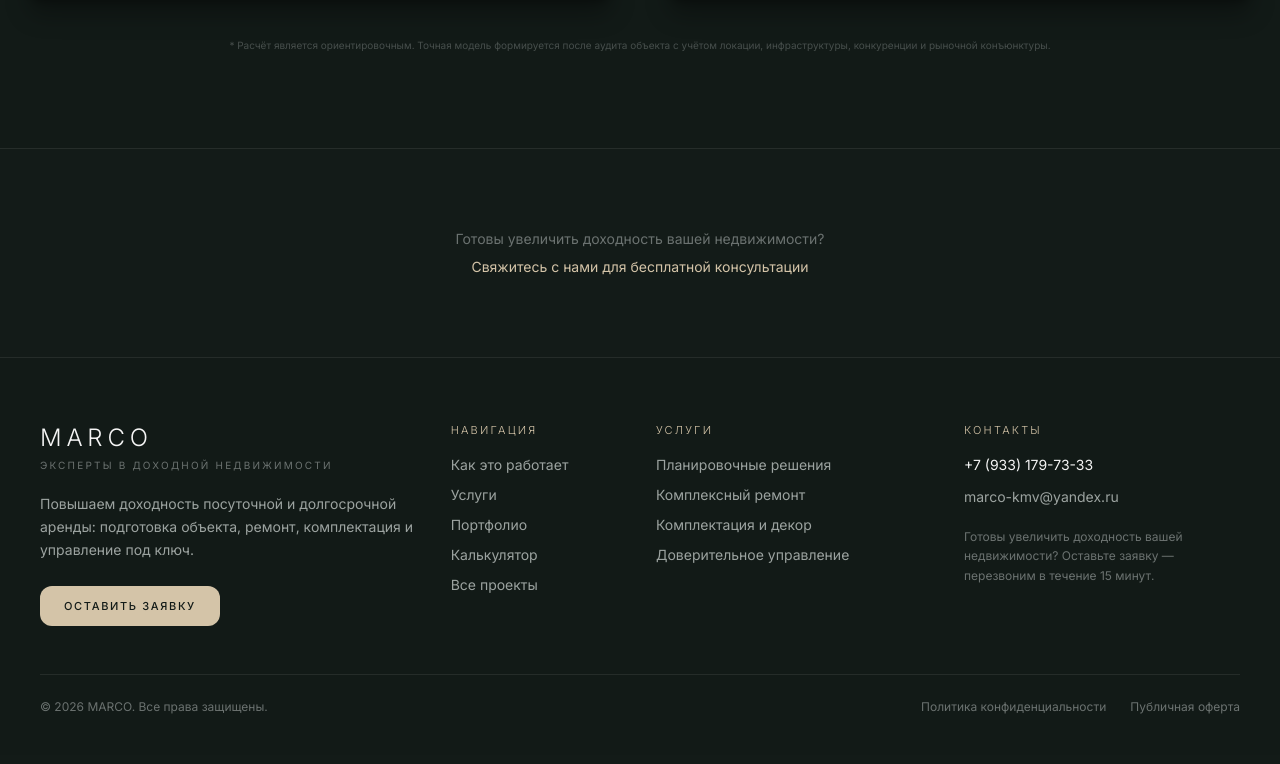
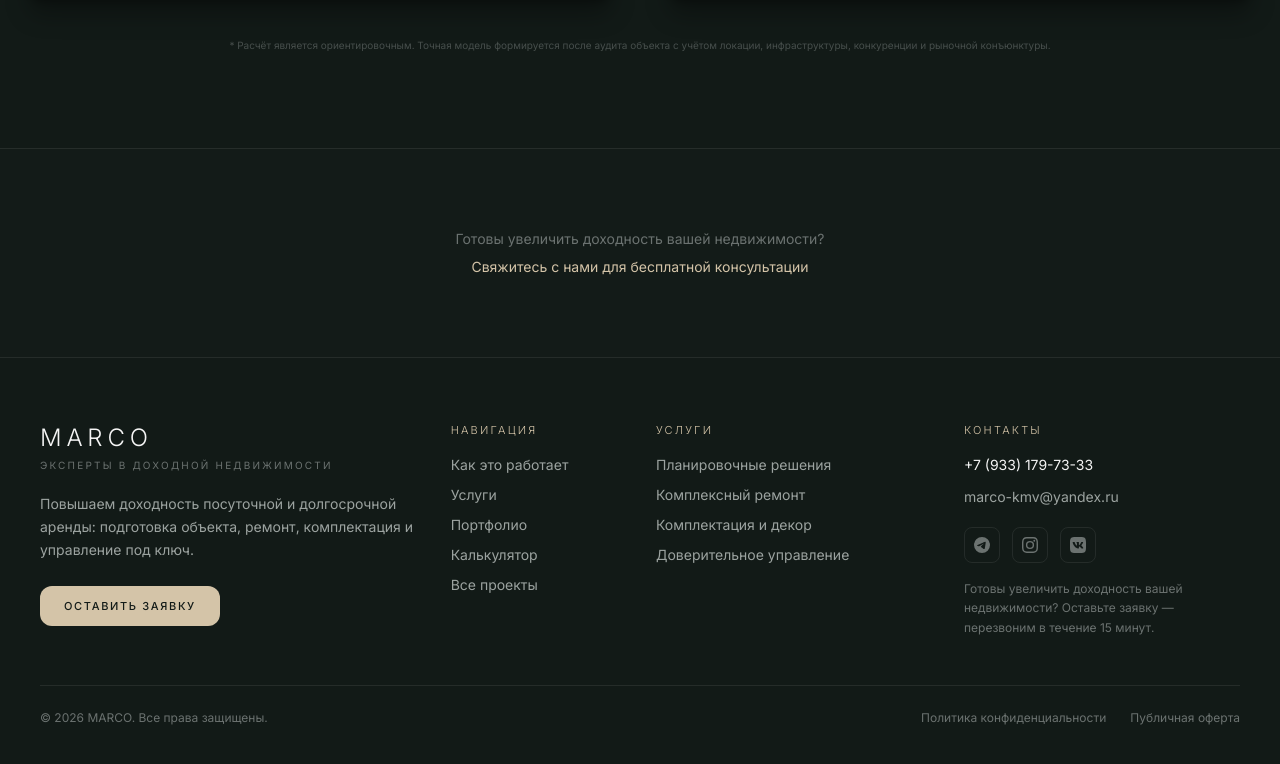
Before and after one commit to r2r1/marco_web, a Next.js app in the folder marco-site/: page / in a window 1280 px wide. Shown: the part 3268-4032 px from the top of the page. Built offline with nearby package versions, Linux system fonts and the light colour scheme.

Commit message:
соц сети

```diff
--- a/marco-site/components/layout/Footer.tsx
+++ b/marco-site/components/layout/Footer.tsx
@@ -107,7 +107,46 @@
                 </a>
               </li>
             </ul>
-            <p className="mt-5 text-xs text-marco-faint leading-relaxed">
+
+            <div className="mt-5 flex items-center gap-3">
+              <a
+                href="https://t.me/marco_kmv"
+                target="_blank"
+                rel="noopener noreferrer"
+                aria-label="Telegram"
+                className="w-9 h-9 flex items-center justify-center rounded-lg border border-marco-border text-marco-faint hover:text-marco-accent hover:border-marco-accent/40 transition-all duration-300"
+              >
+                <svg className="w-4 h-4" viewBox="0 0 24 24" fill="currentColor">
+                  <path d="M11.944 0A12 12 0 0 0 0 12a12 12 0 0 0 12 12 12 12 0 0 0 12-12A12 12 0 0 0 12 0a12 12 0 0 0-.056 0zm4.962 7.224c.1-.002.321.023.465.14a.506.506 0 0 1 .171.325c.016.093.036.306.02.472-.18 1.898-.962 6.502-1.36 8.627-.168.9-.499 1.201-.82 1.23-.696.065-1.225-.46-1.9-.902-1.056-.693-1.653-1.124-2.678-1.8-1.185-.78-.417-1.21.258-1.91.177-.184 3.247-2.977 3.307-3.23.007-.032.014-.15-.056-.212s-.174-.041-.249-.024c-.106.024-1.793 1.14-5.061 3.345-.48.33-.913.49-1.302.48-.428-.008-1.252-.241-1.865-.44-.752-.245-1.349-.374-1.297-.789.027-.216.325-.437.893-.663 3.498-1.524 5.83-2.529 6.998-3.014 3.332-1.386 4.025-1.627 4.476-1.635z"/>
+                </svg>
+              </a>
+
+              <a
+                href="https://www.instagram.com/marco__kmv"
+                target="_blank"
+                rel="noopener noreferrer"
+                aria-label="Instagram"
+                className="w-9 h-9 flex items-center justify-center rounded-lg border border-marco-border text-marco-faint hover:text-marco-accent hover:border-marco-accent/40 transition-all duration-300"
+              >
+                <svg className="w-4 h-4" viewBox="0 0 24 24" fill="currentColor">
+                  <path d="M12 2.163c3.204 0 3.584.012 4.85.07 3.252.148 4.771 1.691 4.919 4.919.058 1.265.069 1.645.069 4.849 0 3.205-.012 3.584-.069 4.849-.149 3.225-1.664 4.771-4.919 4.919-1.266.058-1.644.07-4.85.07-3.204 0-3.584-.012-4.849-.07-3.26-.149-4.771-1.699-4.919-4.92-.058-1.265-.07-1.644-.07-4.849 0-3.204.013-3.583.07-4.849.149-3.227 1.664-4.771 4.919-4.919 1.266-.057 1.645-.069 4.849-.069zM12 0C8.741 0 8.333.014 7.053.072 2.695.272.273 2.69.073 7.052.014 8.333 0 8.741 0 12c0 3.259.014 3.668.072 4.948.2 4.358 2.618 6.78 6.98 6.98C8.333 23.986 8.741 24 12 24c3.259 0 3.668-.014 4.948-.072 4.354-.2 6.782-2.618 6.979-6.98.059-1.28.073-1.689.073-4.948 0-3.259-.014-3.667-.072-4.947-.196-4.354-2.617-6.78-6.979-6.98C15.668.014 15.259 0 12 0zm0 5.838a6.162 6.162 0 1 0 0 12.324 6.162 6.162 0 0 0 0-12.324zM12 16a4 4 0 1 1 0-8 4 4 0 0 1 0 8zm6.406-11.845a1.44 1.44 0 1 0 0 2.881 1.44 1.44 0 0 0 0-2.881z"/>
+                </svg>
+              </a>
+
+              <a
+                href="https://vk.com/marco_kmv"
+                target="_blank"
+                rel="noopener noreferrer"
+                aria-label="ВКонтакте"
+                className="w-9 h-9 flex items-center justify-center rounded-lg border border-marco-border text-marco-faint hover:text-marco-accent hover:border-marco-accent/40 transition-all duration-300"
+              >
+                <svg className="w-4 h-4" viewBox="0 0 24 24" fill="currentColor">
+                  <path d="M15.684 0H8.316C1.592 0 0 1.592 0 8.316v7.368C0 22.408 1.592 24 8.316 24h7.368C22.408 24 24 22.408 24 15.684V8.316C24 1.592 22.391 0 15.684 0zm3.692 17.123h-1.744c-.66 0-.864-.525-2.05-1.727-1.033-1-1.49-1.135-1.744-1.135-.356 0-.458.102-.458.593v1.575c0 .424-.135.678-1.253.678-1.846 0-3.896-1.118-5.335-3.202C4.624 10.857 4.03 8.57 4.03 8.096c0-.254.102-.491.593-.491h1.744c.44 0 .61.203.78.678.863 2.49 2.303 4.675 2.896 4.675.22 0 .322-.102.322-.66V9.721c-.068-1.186-.695-1.287-.695-1.71 0-.203.17-.407.44-.407h2.744c.373 0 .508.203.508.643v3.473c0 .372.17.508.271.508.22 0 .407-.136.813-.542 1.253-1.406 2.15-3.574 2.15-3.574.119-.254.322-.491.763-.491h1.744c.525 0 .644.27.525.643-.22 1.017-2.354 4.031-2.354 4.031-.186.305-.254.44 0 .78.186.254.796.779 1.203 1.253.745.847 1.32 1.558 1.473 2.05.17.491-.085.745-.576.745z"/>
+                </svg>
+              </a>
+            </div>
+
+            <p className="mt-4 text-xs text-marco-faint leading-relaxed">
               Готовы увеличить доходность вашей недвижимости? Оставьте заявку — перезвоним в течение
               15 минут.
             </p>
```
